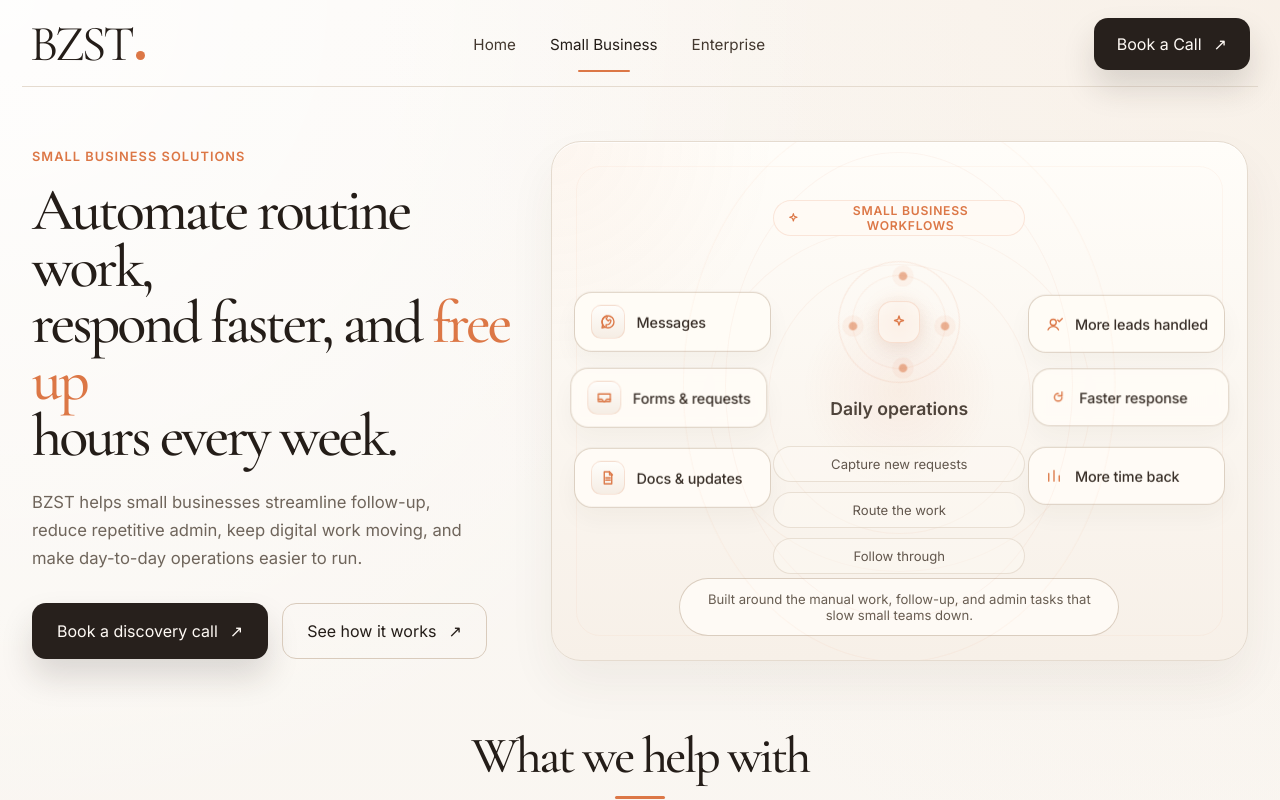
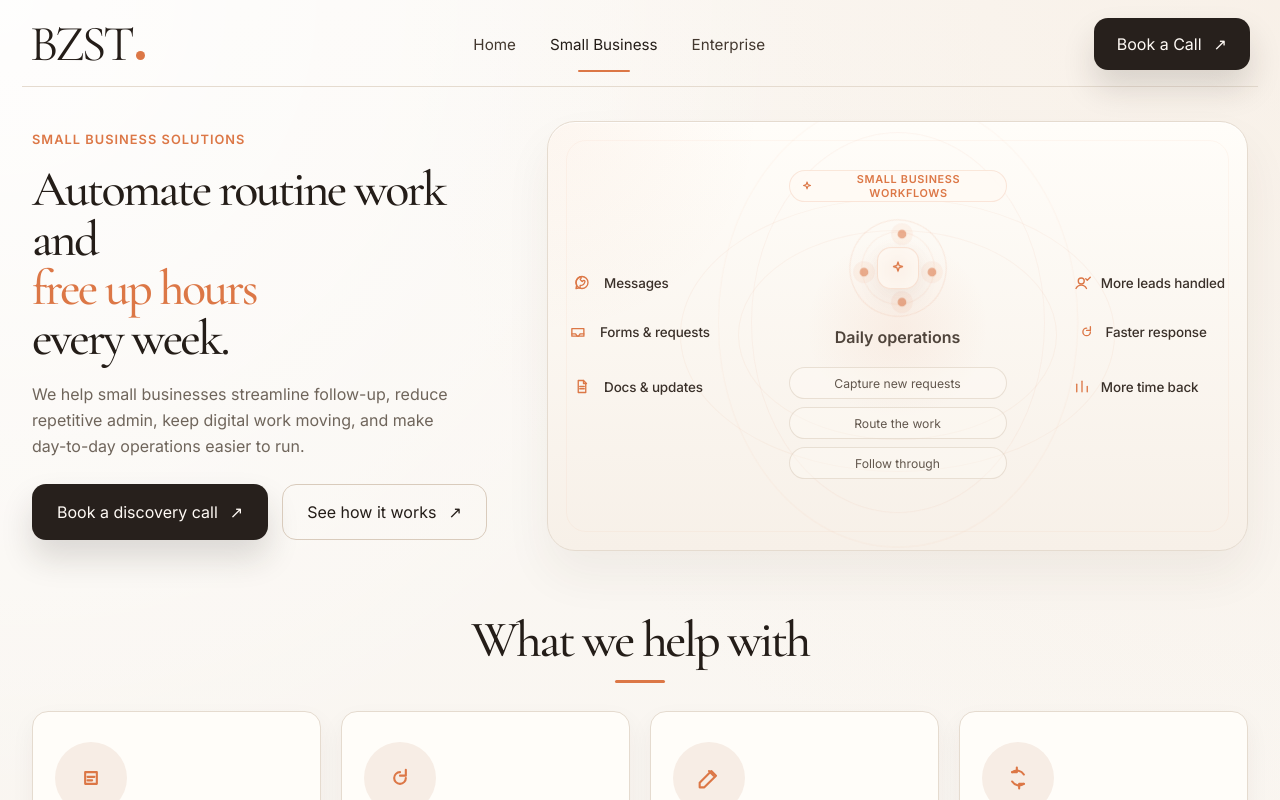
Before and after one commit to harshappt/bzst-svcs, a Next.js app: page /services/small-business in a window 1280 px wide. Shown: the top 800 px of the page. Built offline with nearby package versions, Linux system fonts and the light colour scheme.

Commit message:
simplify hero system and broaden enterprise positioning

```diff
--- a/app/globals.css
+++ b/app/globals.css
@@ -157,9 +157,9 @@
 .hero {
   display: grid;
   grid-template-columns: 0.95fr 1.05fr;
-  gap: 38px;
+  gap: 32px;
   align-items: center;
-  padding: 58px 10px 34px;
+  padding: 44px 10px 28px;
 }
 
 .hero-home {
@@ -187,11 +187,11 @@
 }
 
 .hero-home-copy h1 {
-  max-width: 760px;
+  max-width: 700px;
   margin: 0 auto;
   font-family: var(--font-serif), serif;
-  font-size: clamp(1.72rem, 2.2vw, 2.55rem);
-  line-height: 1.08;
+  font-size: clamp(1.56rem, 2vw, 2.2rem);
+  line-height: 1.12;
   letter-spacing: -0.05em;
   font-weight: 500;
 }
@@ -203,18 +203,18 @@
 
 .hero-smb,
 .hero-enterprise {
-  padding-top: 54px;
+  padding-top: 34px;
 }
 
 .hero-smb {
   grid-template-columns: 0.82fr 1.18fr;
-  gap: 34px;
+  gap: 28px;
   align-items: center;
 }
 
 .hero-enterprise {
   grid-template-columns: 0.82fr 1.18fr;
-  gap: 34px;
+  gap: 28px;
   align-items: center;
 }
 
@@ -241,55 +241,55 @@
 
 .hero-copy h1 {
   margin-top: 18px;
-  font-size: clamp(4.2rem, 6vw, 6.1rem);
-  line-height: 0.92;
+  font-size: clamp(3.4rem, 5vw, 4.8rem);
+  line-height: 0.96;
   font-weight: 500;
 }
 
 .hero-smb .hero-copy h1,
 .hero-enterprise .hero-copy h1 {
-  font-size: clamp(3.9rem, 5.7vw, 5.55rem);
-  line-height: 0.95;
+  font-size: clamp(2.6rem, 4vw, 3.7rem);
+  line-height: 0.98;
 }
 
 .hero-smb .hero-copy {
-  max-width: 500px;
-  padding-top: 6px;
+  max-width: 460px;
+  padding-top: 0;
 }
 
 .hero-smb .hero-copy h1 {
-  font-size: clamp(3rem, 4.7vw, 4.7rem);
-  line-height: 0.94;
+  font-size: clamp(2.5rem, 3.9vw, 3.55rem);
+  line-height: 0.99;
 }
 
 .hero-smb .hero-copy p {
-  max-width: 450px;
-  font-size: 1.04rem;
-  line-height: 1.68;
+  max-width: 430px;
+  font-size: 1rem;
+  line-height: 1.64;
 }
 
 .hero-enterprise .hero-copy {
-  max-width: 500px;
-  padding-top: 6px;
+  max-width: 470px;
+  padding-top: 0;
 }
 
 .hero-enterprise .hero-copy h1 {
-  font-size: clamp(3rem, 4.7vw, 4.7rem);
-  line-height: 0.94;
+  font-size: clamp(2.5rem, 3.9vw, 3.55rem);
+  line-height: 0.99;
 }
 
 .hero-enterprise .hero-copy p {
-  max-width: 450px;
-  font-size: 1.04rem;
-  line-height: 1.68;
+  max-width: 430px;
+  font-size: 1rem;
+  line-height: 1.64;
 }
 
 .hero-copy p {
-  margin: 24px 0 30px;
+  margin: 18px 0 24px;
   max-width: 500px;
   color: var(--muted);
-  font-size: 1.12rem;
-  line-height: 1.78;
+  font-size: 1.04rem;
+  line-height: 1.7;
 }
 
 .accent-text {
@@ -305,20 +305,20 @@
 .hero-stage {
   position: relative;
   min-height: 560px;
-  padding-top: 22px;
+  padding-top: 8px;
 }
 
 .hero-smb .hero-stage,
 .hero-enterprise .hero-stage {
-  min-height: 540px;
+  min-height: 470px;
 }
 
 .smb-hero-scene {
   position: relative;
-  min-height: 520px;
-  padding: 28px;
+  min-height: 430px;
+  padding: 24px;
   border: 1px solid var(--line);
-  border-radius: 30px;
+  border-radius: 28px;
   background:
     radial-gradient(circle at 50% 48%, rgba(220, 119, 70, 0.08), transparent 22%),
     radial-gradient(circle at top left, rgba(220, 119, 70, 0.05), transparent 26%),
@@ -332,8 +332,8 @@
 .smb-hero-scene::before {
   content: "";
   position: absolute;
-  inset: 24px;
-  border-radius: 24px;
+  inset: 18px;
+  border-radius: 20px;
   border: 1px solid rgba(220, 119, 70, 0.05);
   pointer-events: none;
 }
@@ -342,7 +342,7 @@
   position: absolute;
   top: 50%;
   display: grid;
-  gap: 18px;
+  gap: 14px;
   transform: translateY(-50%);
   z-index: 2;
 }
@@ -359,33 +359,32 @@
 .smb-outcome-chip {
   display: inline-flex;
   align-items: center;
-  gap: 12px;
-  min-height: 58px;
-  padding: 12px 16px;
-  border: 1px solid rgba(217, 203, 188, 0.9);
-  border-radius: 18px;
-  background: rgba(255, 252, 247, 0.9);
-  box-shadow: 0 12px 24px rgba(61, 43, 30, 0.04);
+  gap: 10px;
+  min-height: 38px;
+  padding: 0;
+  border: 0;
+  border-radius: 0;
+  background: transparent;
+  box-shadow: none;
   color: #302722;
-  backdrop-filter: blur(6px);
 }
 
 .smb-node {
-  min-width: 176px;
+  min-width: 0;
 }
 
 .smb-outcome-chip {
-  min-width: 190px;
+  min-width: 0;
 }
 
 .smb-node-icon {
   display: grid;
   place-items: center;
-  width: 34px;
-  height: 34px;
-  border-radius: 10px;
-  background: linear-gradient(180deg, #fffefb 0%, #f6eee5 100%);
-  border: 1px solid rgba(220, 119, 70, 0.18);
+  width: 24px;
+  height: 24px;
+  border-radius: 0;
+  background: transparent;
+  border: 0;
   color: var(--accent);
 }
 
@@ -399,7 +398,7 @@
 .smb-node span,
 .smb-outcome-chip span {
   color: #3a3029;
-  font-size: 0.9rem;
+  font-size: 0.84rem;
   font-weight: 500;
   letter-spacing: -0.01em;
 }
@@ -407,10 +406,10 @@
 .smb-hero-core {
   position: absolute;
   inset: 50% auto auto 50%;
-  width: 288px;
-  min-height: 264px;
-  padding: 18px 18px 14px;
-  border-radius: 34px;
+  width: 246px;
+  min-height: 226px;
+  padding: 14px 14px 10px;
+  border-radius: 28px;
   border: 0;
   background: transparent;
   box-shadow: none;
@@ -430,11 +429,11 @@
 }
 
 .smb-hero-core::before {
-  inset: -30px;
+  inset: -24px;
 }
 
 .smb-hero-core::after {
-  inset: -66px;
+  inset: -52px;
   border-color: rgba(220, 119, 70, 0.05);
   animation-duration: 26s;
   animation-direction: reverse;
@@ -444,13 +443,13 @@
   display: inline-flex;
   align-items: center;
   gap: 8px;
-  min-height: 36px;
-  padding: 0 12px;
+  min-height: 32px;
+  padding: 0 10px;
   border: 1px solid rgba(220, 119, 70, 0.16);
   border-radius: 999px;
   background: rgba(255, 250, 244, 0.9);
   color: var(--accent);
-  font-size: 0.76rem;
+  font-size: 0.68rem;
   font-weight: 600;
   letter-spacing: 0.06em;
   text-transform: uppercase;
@@ -462,45 +461,33 @@
 }
 
 .smb-hero-core-title {
-  margin-top: 14px;
+  margin-top: 10px;
   color: #4f443b;
-  font-size: 1.1rem;
+  font-size: 1rem;
   font-weight: 600;
   line-height: 1.45;
 }
 
 .smb-hero-core-steps {
   display: grid;
-  gap: 10px;
-  margin-top: 24px;
+  gap: 8px;
+  margin-top: 18px;
 }
 
 .smb-hero-core-steps span {
   display: inline-flex;
   justify-content: center;
   align-items: center;
-  min-height: 36px;
+  min-height: 32px;
   border-radius: 999px;
   border: 1px solid rgba(217, 203, 188, 0.56);
   background: rgba(255, 252, 247, 0.36);
   color: #62574d;
-  font-size: 0.82rem;
+  font-size: 0.76rem;
 }
 
 .smb-hero-foundation {
-  position: absolute;
-  left: 50%;
-  bottom: 24px;
-  transform: translateX(-50%);
-  min-width: 440px;
-  padding: 12px 18px;
-  border-radius: 999px;
-  border: 1px solid rgba(217, 203, 188, 0.95);
-  background: rgba(255, 252, 247, 0.84);
-  color: #685d52;
-  font-size: 0.82rem;
-  text-align: center;
-  z-index: 2;
+  display: none;
 }
 
 .smb-hero-orbit {
@@ -511,11 +498,11 @@
 }
 
 .smb-hero-orbit-1 {
-  inset: 84px 156px 88px 156px;
+  inset: 76px 132px 78px 132px;
 }
 
 .smb-hero-orbit-2 {
-  inset: 122px 216px 126px 216px;
+  inset: 108px 190px 110px 190px;
 }
 
 .hero-smb .smb-node,
@@ -535,10 +522,10 @@
 
 .enterprise-hero-scene {
   position: relative;
-  min-height: 540px;
-  padding: 30px;
+  min-height: 430px;
+  padding: 24px;
   border: 1px solid var(--line);
-  border-radius: 30px;
+  border-radius: 28px;
   background:
     radial-gradient(circle at 50% 48%, rgba(220, 119, 70, 0.08), transparent 22%),
     radial-gradient(circle at top right, rgba(220, 119, 70, 0.06), transparent 28%),
@@ -552,8 +539,8 @@
 .enterprise-hero-scene::before {
   content: "";
   position: absolute;
-  inset: 24px;
-  border-radius: 24px;
+  inset: 18px;
+  border-radius: 20px;
   border: 1px solid rgba(220, 119, 70, 0.05);
   pointer-events: none;
 }
@@ -562,7 +549,7 @@
   position: absolute;
   top: 50%;
   display: grid;
-  gap: 18px;
+  gap: 14px;
   transform: translateY(-50%);
   z-index: 2;
 }
@@ -579,23 +566,22 @@
 .enterprise-outcome-chip {
   display: inline-flex;
   align-items: center;
-  gap: 12px;
-  min-height: 58px;
-  padding: 12px 16px;
-  border: 1px solid rgba(217, 203, 188, 0.9);
-  border-radius: 18px;
-  background: rgba(255, 252, 247, 0.9);
-  box-shadow: 0 12px 24px rgba(61, 43, 30, 0.04);
+  gap: 10px;
+  min-height: 38px;
+  padding: 0;
+  border: 0;
+  border-radius: 0;
+  background: transparent;
+  box-shadow: none;
   color: #302722;
-  backdrop-filter: blur(6px);
 }
 
 .enterprise-node {
-  min-width: 180px;
+  min-width: 0;
 }
 
 .enterprise-outcome-chip {
-  min-width: 196px;
+  min-width: 0;
   justify-content: flex-start;
 }
 
@@ -612,11 +598,11 @@
 .enterprise-node-icon {
   display: grid;
   place-items: center;
-  width: 34px;
-  height: 34px;
-  border-radius: 10px;
-  background: linear-gradient(180deg, #fffefb 0%, #f6eee5 100%);
-  border: 1px solid rgba(220, 119, 70, 0.18);
+  width: 24px;
+  height: 24px;
+  border-radius: 0;
+  background: transparent;
+  border: 0;
 }
 
 .enterprise-node-icon svg,
@@ -628,7 +614,7 @@
 .enterprise-node span,
 .enterprise-outcome-chip span {
   color: #3a3029;
-  font-size: 0.9rem;
+  font-size: 0.84rem;
   font-weight: 500;
   letter-spacing: -0.01em;
 }
@@ -636,10 +622,10 @@
 .enterprise-hero-core {
   position: absolute;
   inset: 50% auto auto 50%;
-  width: 296px;
-  min-height: 276px;
-  padding: 18px 18px 14px;
-  border-radius: 34px;
+  width: 250px;
+  min-height: 232px;
+  padding: 14px 14px 10px;
+  border-radius: 28px;
   border: 0;
   background: transparent;
   box-shadow: none;
@@ -652,7 +638,7 @@
 .enterprise-hero-core::after {
   content: "";
   position: absolute;
-  inset: -32px;
+  inset: -24px;
   border-radius: 50%;
   border: 1px solid rgba(220, 119, 70, 0.055);
   z-index: -1;
@@ -660,7 +646,7 @@
 }
 
 .enterprise-hero-core::after {
-  inset: -72px;
+  inset: -54px;
   border-color: rgba(220, 119, 70, 0.05);
   animation-duration: 28s;
   animation-direction: reverse;
@@ -670,13 +656,13 @@
   display: inline-flex;
   align-items: center;
   gap: 8px;
-  min-height: 36px;
-  padding: 0 12px;
+  min-height: 32px;
+  padding: 0 10px;
   border: 1px solid rgba(220, 119, 70, 0.16);
   border-radius: 999px;
   background: rgba(255, 250, 244, 0.9);
   color: var(--accent);
-  font-size: 0.76rem;
+  font-size: 0.68rem;
   font-weight: 600;
   letter-spacing: 0.06em;
   text-transform: uppercase;
@@ -688,36 +674,36 @@
 }
 
 .enterprise-hero-core-title {
-  margin-top: 14px;
+  margin-top: 10px;
   color: #4f443b;
-  font-size: 1.12rem;
+  font-size: 1rem;
   font-weight: 600;
   line-height: 1.45;
 }
 
 .enterprise-hero-core-steps {
   display: grid;
-  gap: 10px;
-  margin-top: 26px;
+  gap: 8px;
+  margin-top: 18px;
 }
 
 .enterprise-hero-core-steps span {
   display: inline-flex;
   justify-content: center;
   align-items: center;
-  min-height: 36px;
+  min-height: 32px;
   border-radius: 999px;
   border: 1px solid rgba(217, 203, 188, 0.56);
   background: rgba(255, 252, 247, 0.36);
   color: #62574d;
-  font-size: 0.82rem;
+  font-size: 0.76rem;
 }
 
 .hero-ai-emblem {
   position: relative;
-  width: 120px;
-  height: 120px;
-  margin: 26px auto 0;
+  width: 96px;
+  height: 96px;
+  margin: 18px auto 0;
 }
 
 .hero-ai-ring {
@@ -732,14 +718,14 @@
 }
 
 .hero-ai-ring-2 {
-  inset: 14px;
+  inset: 12px;
   border-color: rgba(220, 119, 70, 0.08);
   animation: orbit-ring 19s linear infinite reverse;
 }
 
 .hero-ai-core {
   position: absolute;
-  inset: 28px;
+  inset: 24px;
   display: grid;
   place-items: center;
   border-radius: 50%;
@@ -809,19 +795,7 @@
 }
 
 .enterprise-hero-foundation {
-  position: absolute;
-  left: 50%;
-  bottom: 26px;
-  transform: translateX(-50%);
-  min-width: 440px;
-  padding: 12px 18px;
-  border-radius: 999px;
-  border: 1px solid rgba(217, 203, 188, 0.95);
-  background: rgba(255, 252, 247, 0.84);
-  color: #685d52;
-  font-size: 0.82rem;
-  text-align: center;
-  z-index: 2;
+  display: none;
 }
 
 .enterprise-hero-orbit {
@@ -832,11 +806,11 @@
 }
 
 .enterprise-hero-orbit-1 {
-  inset: 86px 160px 92px 160px;
+  inset: 76px 136px 80px 136px;
 }
 
 .enterprise-hero-orbit-2 {
-  inset: 126px 228px 132px 228px;
+  inset: 112px 196px 116px 196px;
 }
 
 .hero-enterprise .enterprise-node,
@@ -2061,8 +2035,8 @@
   }
 
   .smb-hero-core {
-    width: 286px;
-    min-height: 296px;
+    width: 244px;
+    min-height: 236px;
   }
 
   .smb-hero-foundation {
@@ -2075,7 +2049,7 @@
   }
 
   .enterprise-hero-scene {
-    min-height: 500px;
+    min-height: 430px;
     padding: 22px;
   }
 
@@ -2085,8 +2059,8 @@
   }
 
   .enterprise-hero-core {
-    width: 290px;
-    min-height: 306px;
+    width: 248px;
+    min-height: 240px;
   }
 
   .enterprise-hero-foundation {
@@ -2131,7 +2105,7 @@
   }
 
   .hero-home-copy h1 {
-    font-size: 2rem;
+    font-size: 1.84rem;
   }
 
   .hero-home-visual .hero-stage {
@@ -2140,7 +2114,7 @@
 
   .hero-smb .hero-copy h1,
   .hero-enterprise .hero-copy h1 {
-    font-size: 2.7rem;
+    font-size: 2.34rem;
   }
 
   .hero-smb .hero-copy p,
@@ -2149,7 +2123,7 @@
   }
 
   .hero-copy h1 {
-    font-size: 3.4rem;
+    font-size: 2.7rem;
   }
 
   .workflow-grid,
--- a/app/page.tsx
+++ b/app/page.tsx
@@ -82,7 +82,7 @@
             { title: "Higher efficiency", icon: "chart" },
             { title: "Stronger growth", icon: "rocket" },
           ]}
-          centerTitle="BZST"
+          centerTitle="AI"
           centerLabel="AI workflows"
           centerSubLabel="Plan. Automate. Improve."
         />
@@ -138,7 +138,7 @@
       </section>
 
       <section className="section section-home-why">
-        <SectionHeader title="Why BZST" />
+        <SectionHeader title="Why teams choose us" />
         <div className="pillars-band">
           {pillars.map((pillar) => (
             <div key={pillar.title} className="pillar-block">
--- a/app/services/small-business/page.tsx
+++ b/app/services/small-business/page.tsx
@@ -100,14 +100,14 @@
         <div className="hero-copy">
           <div className="eyebrow">Small business solutions</div>
           <h1>
-            Automate routine work,
+            Automate routine work and
             <br />
-            respond faster, and <span className="accent-text">free up</span>
+            <span className="accent-text">free up hours</span>
             <br />
-            hours every week.
+            every week.
           </h1>
           <p>
-            BZST helps small businesses streamline follow-up, reduce repetitive admin,
+            We help small businesses streamline follow-up, reduce repetitive admin,
             keep digital work moving, and make day-to-day operations easier to run.
           </p>
           <div className="button-row">
@@ -178,7 +178,6 @@
               <span>More time back</span>
             </div>
           </div>
-          <div className="smb-hero-foundation">Built around the manual work, follow-up, and admin tasks that slow small teams down.</div>
         </div>
       </section>
 
```
Also changed, not shown: app/services/enterprise/page.tsx (+24 -25 lines).
